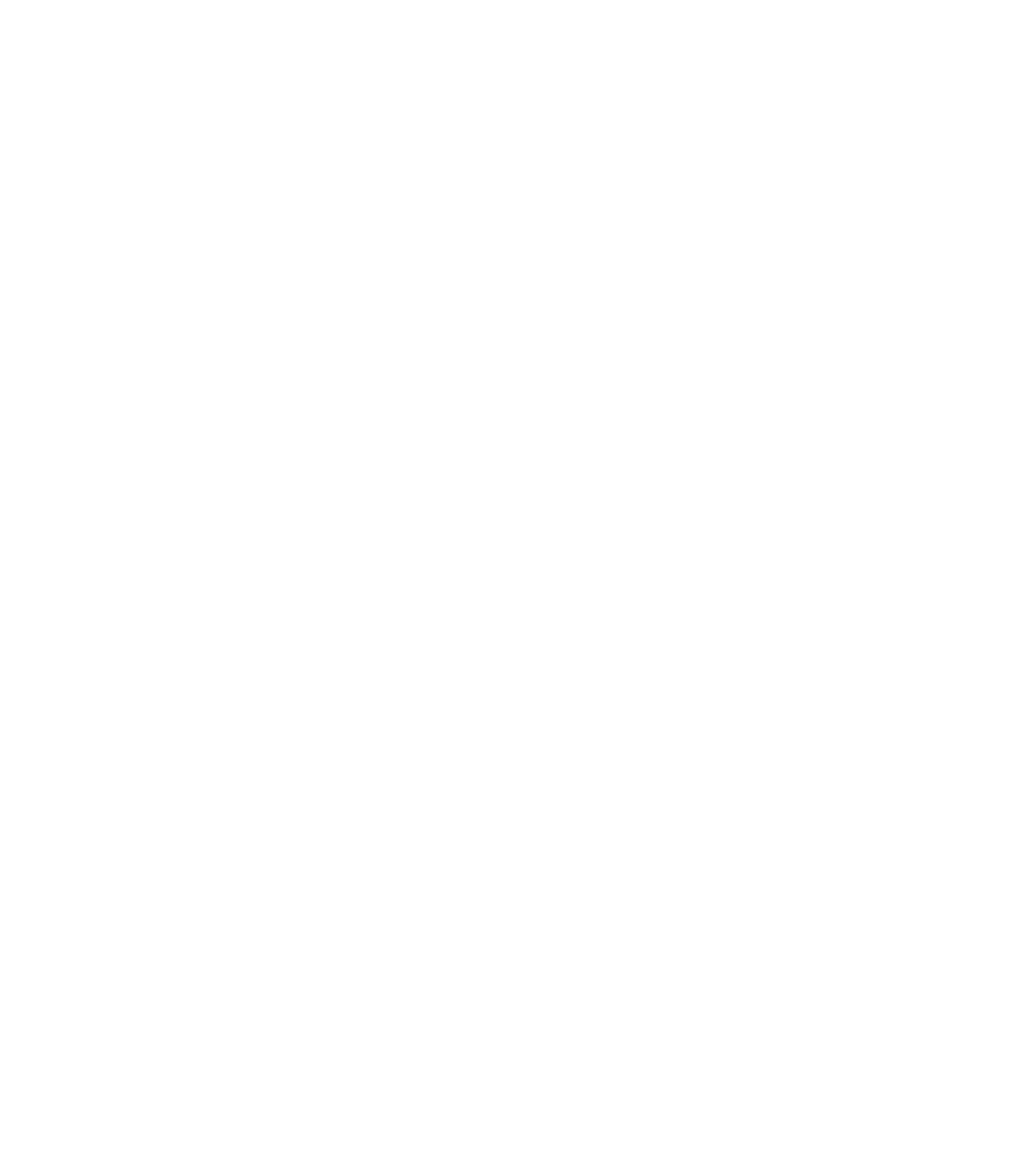
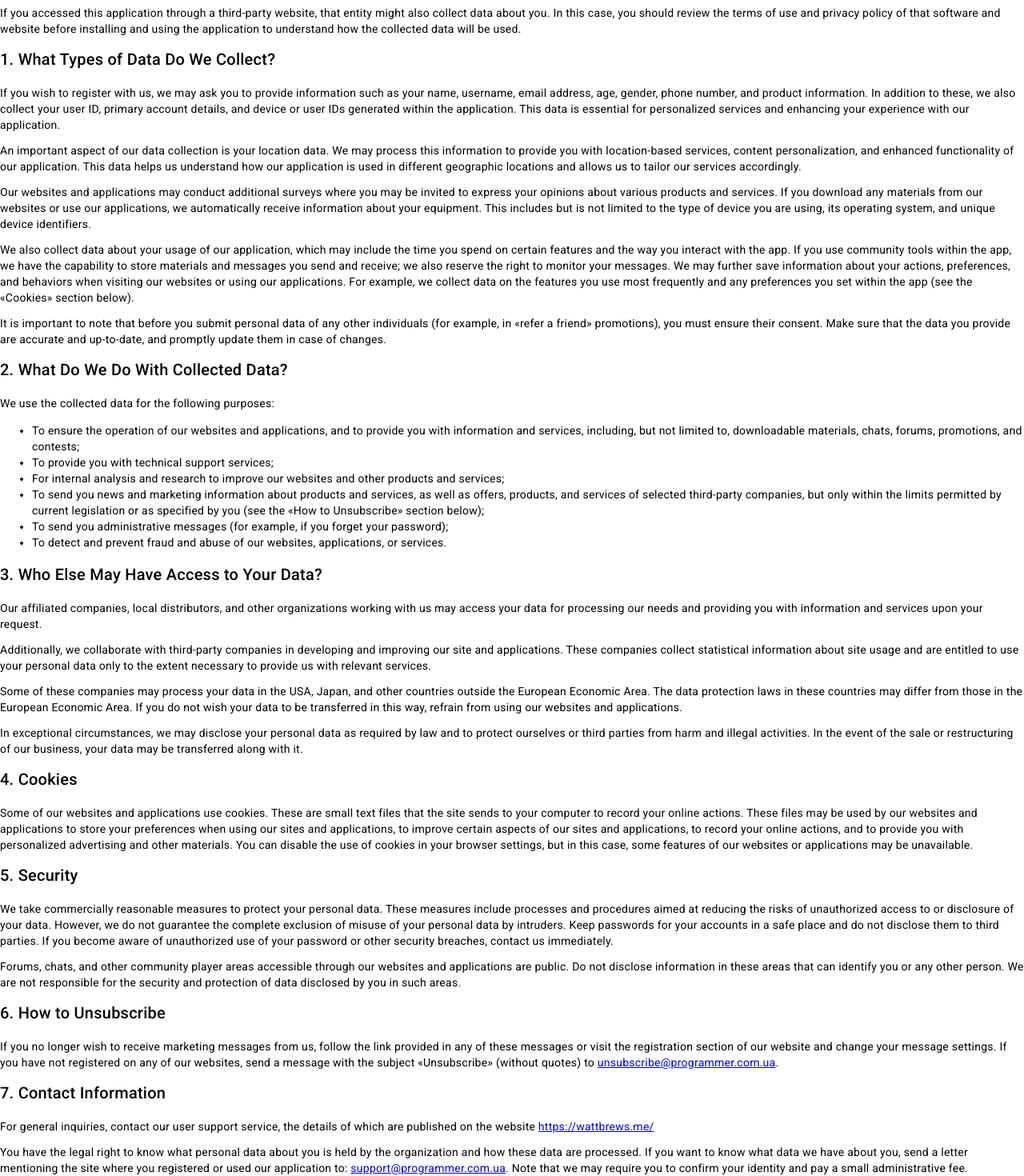
Before and after one commit to ruslan-hut/evsys-front, an Angular app: page /privacy-policy in a window 1280 px wide. Before the commit this address led to /. Shown: the part 174-1644 px from the top of the page at 80% size. Before the commit the page ends 880 px from the top, so only its background shows below. Built offline with nearby package versions, Linux system fonts and the light colour scheme.

Commit message:
add: privacy policy page

```diff
--- a/src/app/app-routing.module.ts
+++ b/src/app/app-routing.module.ts
@@ -6,11 +6,13 @@
 import {RegisterComponent} from "./components/register/register.component";
 import {ChargepointListComponent} from "./components/chargepoint-list/chargepoint-list.component";
 import {BankServiceComponent} from "./components/bank-service/bank-service.component";
+import {PrivacyPolicyComponent} from "./components/privacy-policy/privacy-policy.component";
 
 const routes: Routes = [
   {path: 'syslog', component: LoggerComponent, canActivate: [authGuard]},
   {path: 'points', component: ChargepointListComponent},
   {path: 'bank', component: BankServiceComponent},
+  {path: 'privacy-policy', component: PrivacyPolicyComponent},
   {path: 'account/login', component: LoginComponent},
   {path: 'account/register', component: RegisterComponent},
   {path: '', redirectTo: '/points', pathMatch: 'full'}
--- a/src/app/app.module.ts
+++ b/src/app/app.module.ts
@@ -37,6 +37,7 @@
 import { HeaderComponent } from './components/ui/header/header.component';
 import { FooterComponent } from './components/ui/footer/footer.component';
 import { BankServiceComponent } from './components/bank-service/bank-service.component';
+import { PrivacyPolicyComponent } from './components/privacy-policy/privacy-policy.component';
 
 @NgModule({
   declarations: [
@@ -53,7 +54,8 @@
     ChargepointListComponent,
     HeaderComponent,
     FooterComponent,
-    BankServiceComponent
+    BankServiceComponent,
+    PrivacyPolicyComponent
   ],
   imports: [
     BrowserModule,
--- /dev/null
+++ b/src/app/components/privacy-policy/privacy-policy.component.html
@@ -0,0 +1,49 @@
+<h1 class="page-entry-title entry-title">Privacy policy</h1>
+
+  <p>This application is serviced and provided by the company &#171;H2PLT&#187;, with an office in Lleida, Spain. By installing and using this application, you agree to the collection of your data. This Privacy Policy details how data collected by our applications and websites are used, and where you can turn in case of any questions or concerns.</p>
+  <p>If you accessed this application through a third-party website, that entity might also collect data about you. In this case, you should review the terms of use and privacy policy of that software and website before installing and using the application to understand how the collected data will be used.</p>
+
+  <h2 class="wp-block-heading">1. What Types of Data Do We Collect?</h2>
+
+  <p>If you wish to register with us, we may ask you to provide information such as your name, username, email address, age, gender, phone number, and product information. In addition to these, we also collect your user ID, primary account details, and device or user IDs generated within the application. This data is essential for personalized services and enhancing your experience with our application.</p>
+  <p>An important aspect of our data collection is your location data. We may process this information to provide you with location-based services, content personalization, and enhanced functionality of our application. This data helps us understand how our application is used in different geographic locations and allows us to tailor our services accordingly.</p>
+  <p>Our websites and applications may conduct additional surveys where you may be invited to express your opinions about various products and services. If you download any materials from our websites or use our applications, we automatically receive information about your equipment. This includes but is not limited to the type of device you are using, its operating system, and unique device identifiers.</p>
+  <p>We also collect data about your usage of our application, which may include the time you spend on certain features and the way you interact with the app. If you use community tools within the app, we have the capability to store materials and messages you send and receive; we also reserve the right to monitor your messages. We may further save information about your actions, preferences, and behaviors when visiting our websites or using our applications. For example, we collect data on the features you use most frequently and any preferences you set within the app (see the &#171;Cookies&#187; section below).</p>
+  <p>It is important to note that before you submit personal data of any other individuals (for example, in &#171;refer a friend&#187; promotions), you must ensure their consent. Make sure that the data you provide are accurate and up-to-date, and promptly update them in case of changes.</p>
+
+  <h2 class="wp-block-heading">2. What Do We Do With Collected Data?</h2>
+
+  <p>We use the collected data for the following purposes:</p>
+  <ul>
+    <li>To ensure the operation of our websites and applications, and to provide you with information and services, including, but not limited to, downloadable materials, chats, forums, promotions, and contests;</li>
+    <li>To provide you with technical support services;</li>
+    <li>For internal analysis and research to improve our websites and other products and services;</li>
+    <li>To send you news and marketing information about products and services, as well as offers, products, and services of selected third-party companies, but only within the limits permitted by current legislation or as specified by you (see the &#171;How to Unsubscribe&#187; section below);</li>
+    <li>To send you administrative messages (for example, if you forget your password);</li>
+    <li>To detect and prevent fraud and abuse of our websites, applications, or services.</li>
+  </ul>
+
+  <h2 class="wp-block-heading">3. Who Else May Have Access to Your Data?</h2>
+
+  <p>Our affiliated companies, local distributors, and other organizations working with us may access your data for processing our needs and providing you with information and services upon your request.</p>
+  <p>Additionally, we collaborate with third-party companies in developing and improving our site and applications. These companies collect statistical information about site usage and are entitled to use your personal data only to the extent necessary to provide us with relevant services.</p>
+  <p>Some of these companies may process your data in the USA, Japan, and other countries outside the European Economic Area. The data protection laws in these countries may differ from those in the European Economic Area. If you do not wish your data to be transferred in this way, refrain from using our websites and applications.</p>
+  <p>In exceptional circumstances, we may disclose your personal data as required by law and to protect ourselves or third parties from harm and illegal activities. In the event of the sale or restructuring of our business, your data may be transferred along with it.</p>
+
+  <h2 class="wp-block-heading">4. Cookies</h2>
+
+  <p>Some of our websites and applications use cookies. These are small text files that the site sends to your computer to record your online actions. These files may be used by our websites and applications to store your preferences when using our sites and applications, to improve certain aspects of our sites and applications, to record your online actions, and to provide you with personalized advertising and other materials. You can disable the use of cookies in your browser settings, but in this case, some features of our websites or applications may be unavailable.</p>
+
+  <h2 class="wp-block-heading">5. Security</h2>
+
+  <p>We take commercially reasonable measures to protect your personal data. These measures include processes and procedures aimed at reducing the risks of unauthorized access to or disclosure of your data. However, we do not guarantee the complete exclusion of misuse of your personal data by intruders. Keep passwords for your accounts in a safe place and do not disclose them to third parties. If you become aware of unauthorized use of your password or other security breaches, contact us immediately.</p>
+  <p>Forums, chats, and other community player areas accessible through our websites and applications are public. Do not disclose information in these areas that can identify you or any other person. We are not responsible for the security and protection of data disclosed by you in such areas.</p>
+
+  <h2 class="wp-block-heading">6. How to Unsubscribe</h2>
+
+  <p>If you no longer wish to receive marketing messages from us, follow the link provided in any of these messages or visit the registration section of our website and change your message settings. If you have not registered on any of our websites, send a message with the subject &#171;Unsubscribe&#187; (without quotes) to <a href="mailto:unsubscribe@programmer.com.ua">unsubscribe@programmer.com.ua</a>.</p>
+
+  <h2 class="wp-block-heading">7. Contact Information</h2>
+
+  <p>For general inquiries, contact our user support service, the details of which are published on the website <a href="https://wattbrews.me/">https://wattbrews.me/</a></p>
+  <p>You have the legal right to know what personal data about you is held by the organization and how these data are processed. If you want to know what data we have about you, send a letter mentioning the site where you registered or used our application to: <a href="mailto:support@programmer.com.ua">support@programmer.com.ua</a>. Note that we may require you to confirm your identity and pay a small administrative fee.</p>
```
Also changed, not shown: src/app/components/privacy-policy/privacy-policy.component.ts (added, +10 -0 lines), src/app/components/privacy-policy/privacy-policy.component.css (added).
